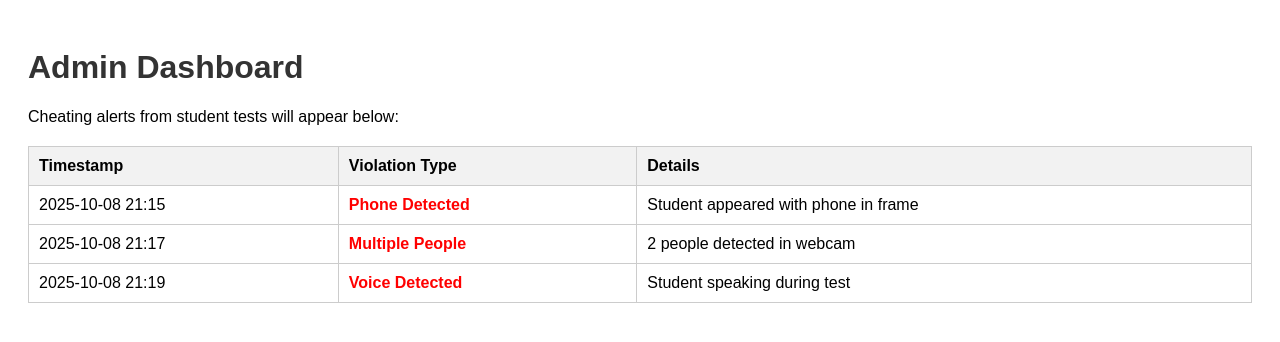
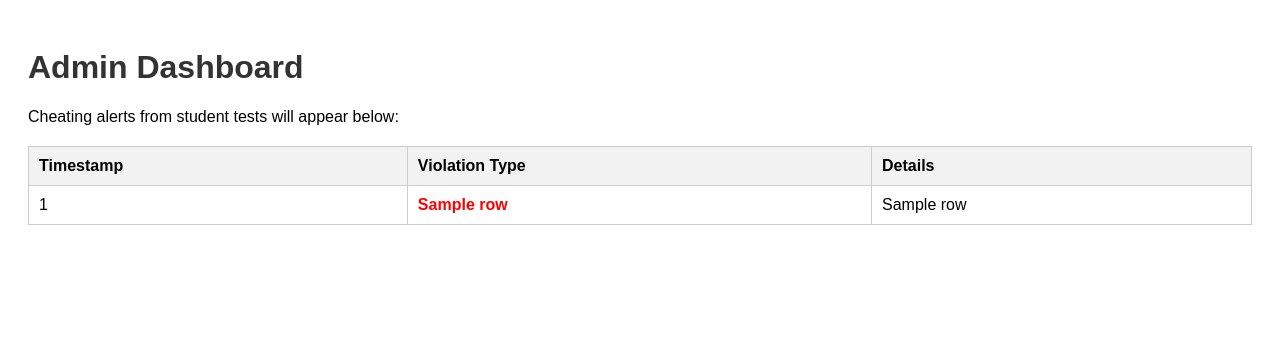
Before and after one commit to RishithaElevate/EasyProc, a Flask app: template templates/admin_dashboard.html in a window 1280 px wide. Shown: the top 342 px of the page. Run offline with Flask 3, Linux system fonts and the light colour scheme; the template is opened without the code that fills it: most values are stand-ins (such as "Sample title", 1, 10 or a date in 2020).

Commit message:
Update admin_dashboard.html

```diff
--- a/templates/admin_dashboard.html
+++ b/templates/admin_dashboard.html
@@ -39,21 +39,13 @@
             <th>Violation Type</th>
             <th>Details</th>
         </tr>
+        {% for row in violations %}
         <tr>
-            <td>2025-10-08 21:15</td>
-            <td class="alert">Phone Detected</td>
-            <td>Student appeared with phone in frame</td>
+            <td>{{ row[0] }}</td>
+            <td class="alert">{{ row[1] }}</td>
+            <td>{{ row[2] }}</td>
         </tr>
-        <tr>
-            <td>2025-10-08 21:17</td>
-            <td class="alert">Multiple People</td>
-            <td>2 people detected in webcam</td>
-        </tr>
-        <tr>
-            <td>2025-10-08 21:19</td>
-            <td class="alert">Voice Detected</td>
-            <td>Student speaking during test</td>
-        </tr>
+        {% endfor %}
     </table>
 </body>
 </html>
```
